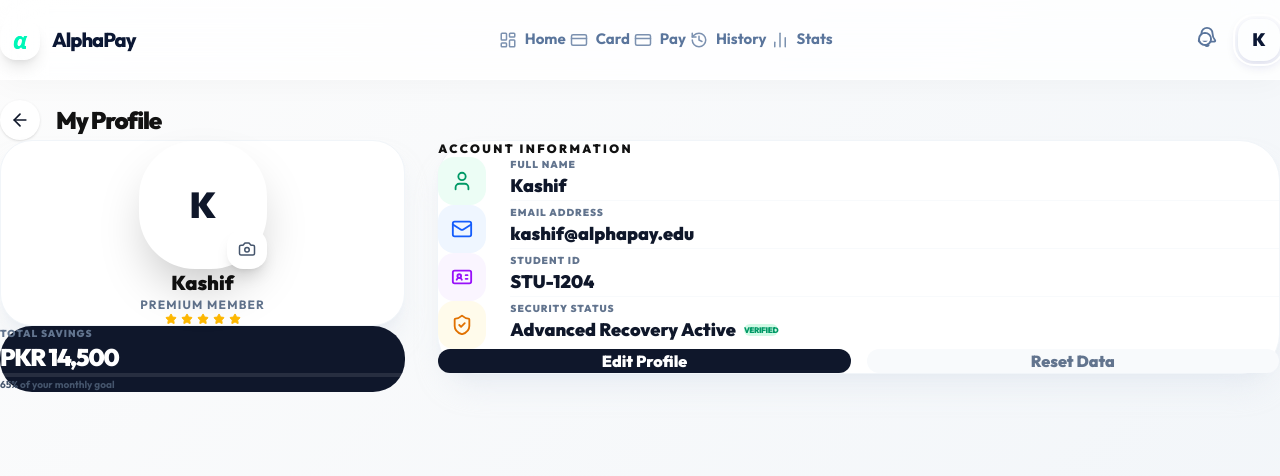
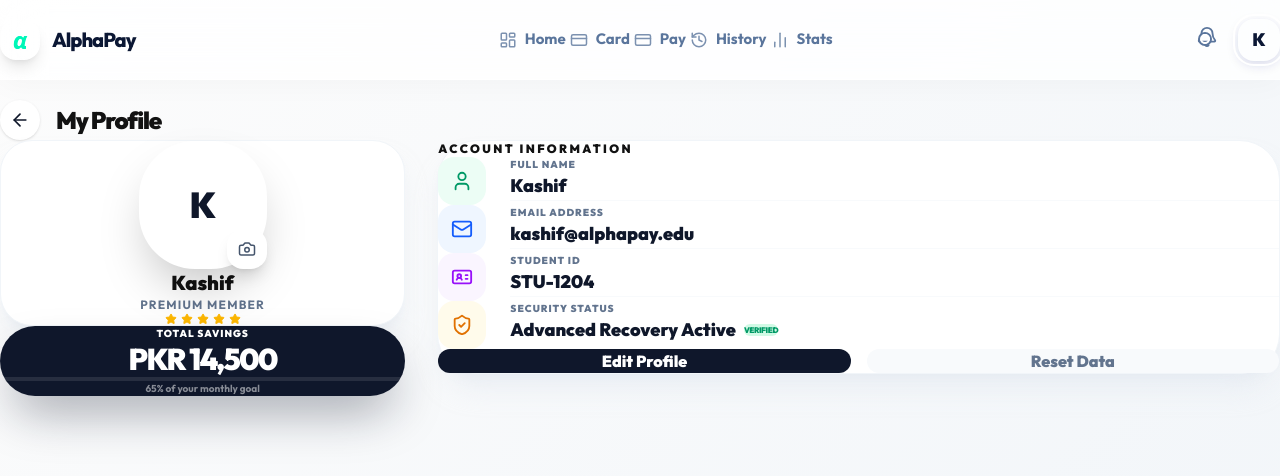
Before and after one commit to Kashif-Khokhar/Alphapay, a React (Vite) app: page /profile in a window 1280 px wide. Shown: the top 476 px of the page. Built offline with nearby package versions, Linux system fonts and the light colour scheme.

Commit message:
feat: Add a new Profile page component with user details and actions.

```diff
--- a/src/pages/Profile.jsx
+++ b/src/pages/Profile.jsx
@@ -60,19 +60,19 @@ export default function Profile() {
                </div>
             </div>
 
-            <div className="bg-slate-900 rounded-[32px] p-6 text-white relative group cursor-default">
+            <div className="bg-slate-900 rounded-[40px] p-10 text-white relative group cursor-default shadow-2xl shadow-slate-900/40 overflow-hidden">
                <div className="absolute top-0 right-0 w-32 h-32 bg-primary rounded-full blur-[80px] -mr-16 -mt-16 opacity-20 group-hover:scale-125 transition-transform duration-700" />
-               <div className="relative z-10">
-                 <p className="text-[10px] font-black uppercase tracking-widest text-slate-500 mb-1">Total Savings</p>
-                 <p className="text-2xl font-black tracking-tighter text-primary">PKR {Number(user?.balance).toLocaleString()}</p>
-                 <div className="h-1 bg-white/10 rounded-full mt-4 overflow-hidden">
+               <div className="relative z-10 flex flex-col items-center text-center">
+                 <p className="text-[10px] font-black uppercase tracking-widest text-primary/80 mb-2">Total Savings</p>
+                 <p className="text-3xl font-black tracking-tighter text-white">PKR {Number(user?.balance).toLocaleString()}</p>
+                 <div className="h-1 bg-white/10 rounded-full mt-4 overflow-hidden w-full">
                     <motion.div
                       initial={{ width: 0 }}
                       animate={{ width: '65%' }}
                       className="h-full bg-primary"
                     />
                  </div>
-                 <p className="text-[10px] font-bold text-slate-600 mt-2">65% of your monthly goal</p>
+                 <p className="text-[10px] font-bold text-white/50 mt-4">65% of your monthly goal</p>
                </div>
             </div>
           </motion.div>
```
